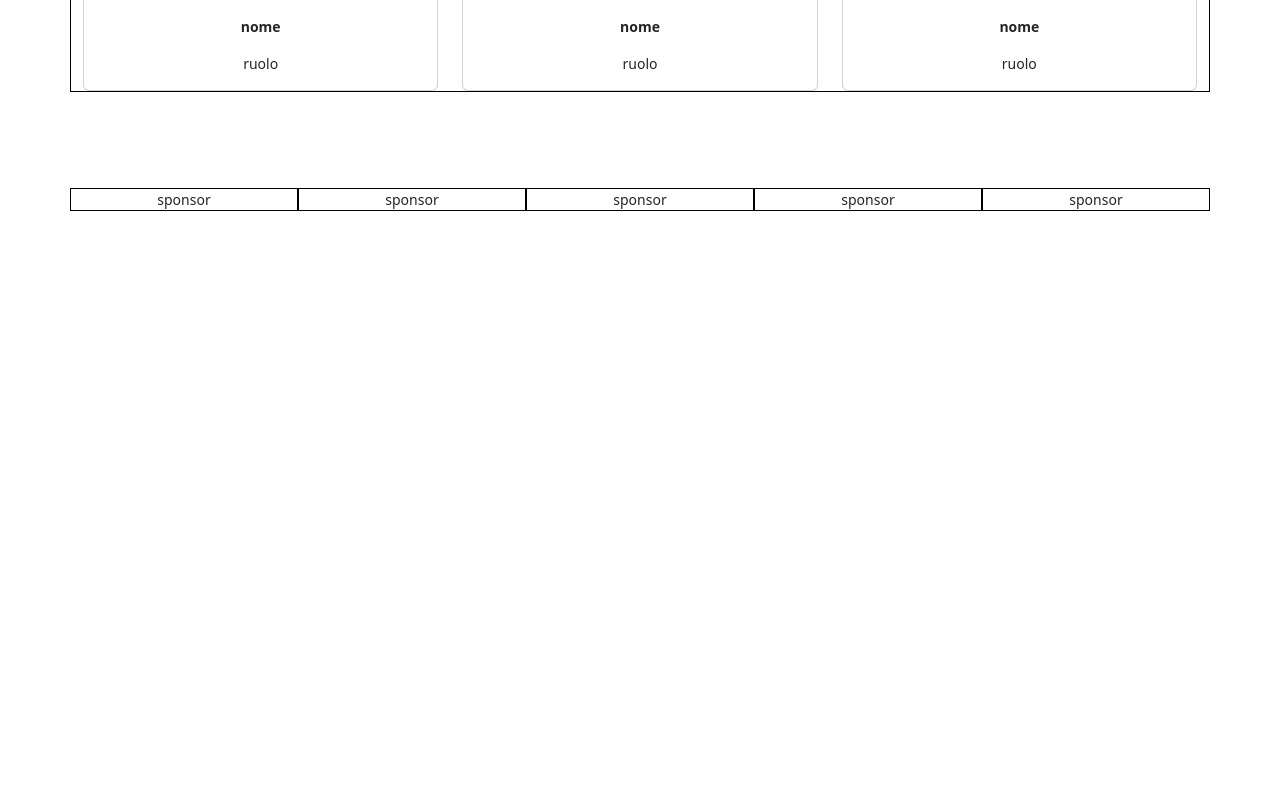
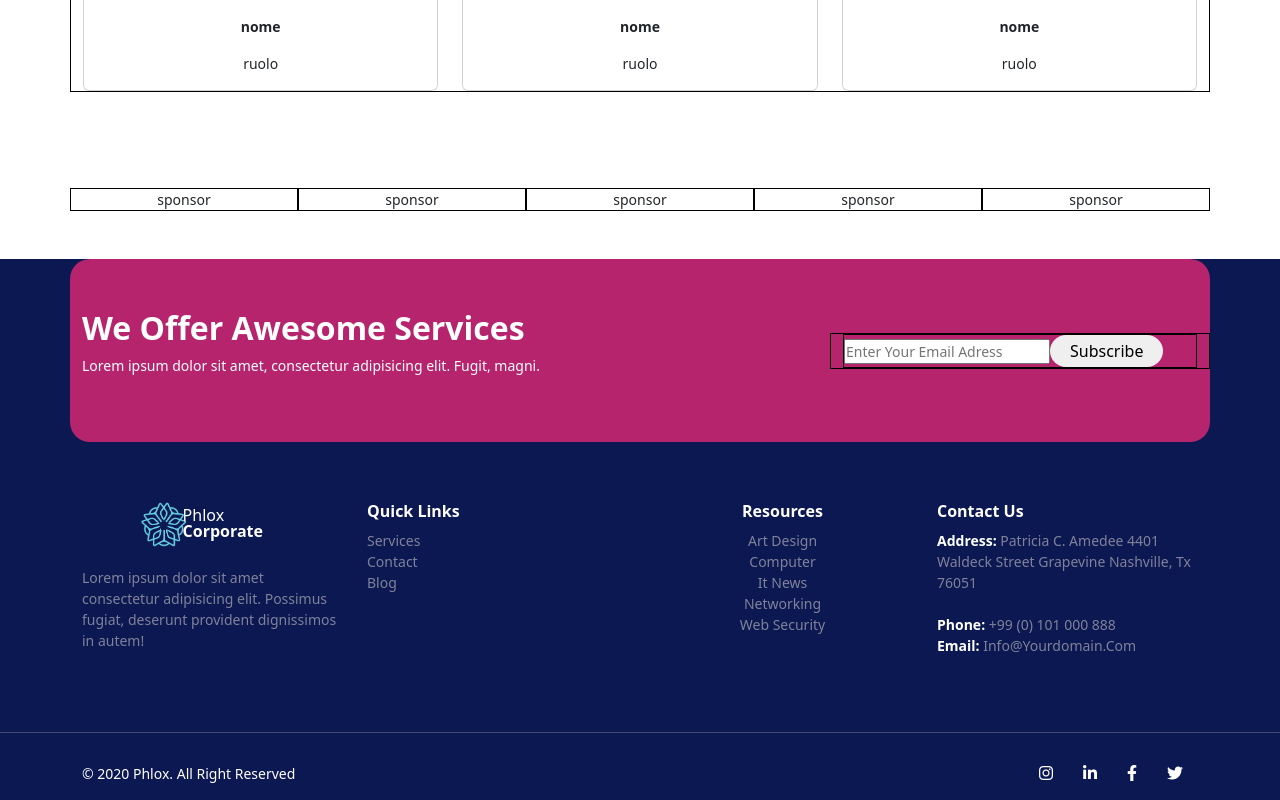
Before and after one commit to GiacWebDev/proj-html-vuejs, a Vue app: page / in a window 1280 px wide. Shown: the part 2548-3348 px from the top of the page. Before the commit the page ends 2807 px from the top, so only its background shows below. Built offline with nearby package versions, Linux system fonts and the light colour scheme.

Commit message:
[add] section to footer

```diff
--- a/index.html
+++ b/index.html
@@ -1,9 +1,19 @@
-<!doctype html>
+<!DOCTYPE html>
 <html lang="en">
   <head>
     <meta charset="UTF-8" />
     <link rel="icon" type="image/svg+xml" href="/vite.svg" />
     <meta name="viewport" content="width=device-width, initial-scale=1.0" />
+
+    <!-- FONTAWESOME -->
+    <link
+      rel="stylesheet"
+      href="https://cdnjs.cloudflare.com/ajax/libs/font-awesome/6.4.2/css/all.min.css"
+      integrity="sha512-z3gLpd7yknf1YoNbCzqRKc4qyor8gaKU1qmn+CShxbuBusANI9QpRohGBreCFkKxLhei6S9CQXFEbbKuqLg0DA=="
+      crossorigin="anonymous"
+      referrerpolicy="no-referrer"
+    />
+
     <title>Vite + Vue</title>
   </head>
   <body>
--- a/src/assets/scss/main.scss
+++ b/src/assets/scss/main.scss
@@ -30,7 +30,8 @@ h1,
 h2,
 h3,
 h4,
-h5 {
+h5,
+h6 {
   text-transform: capitalize;
 }
 
--- a/src/assets/scss/partials/_variables.scss
+++ b/src/assets/scss/partials/_variables.scss
@@ -15,3 +15,6 @@ $card-light: #FEFEFE;
 
 // testo descrizione celeste
 $light-blue-text: #03A7D3E6;
+
+// testo p
+$description-text: #81829A
--- a/src/components/AppFooter.vue
+++ b/src/components/AppFooter.vue
@@ -1,21 +1,135 @@
 <script>
+
+import Newsletter from './partials/Newsletter.vue';
+import Copyright from './partials/Copyright.vue';
+
+
 export default {
-  name: 'AppFooter'
+  name: 'AppFooter',
+  components: {
+    Newsletter,
+    Copyright
+  }
 }
 </script>
 
 
 <template>
 
-<div class="Newsletter"></div>
+  <footer>
 
-<div class="infos"></div>
+    <Newsletter />
 
-<div class="copyright"></div>
+    <div class="infos">
+      <div class="container">
+        <div class="row row-cols-4">
 
+          <div class="col">
+
+            <div class="logo-box d-flex align-items-center">
+              <div class="image col-3">
+                <img src="/images/cropped-cropped-icon-270x270.png" alt="logo">
+              </div>
+              <div class="logo-text col-9">
+                <h5>phlox</h5>
+                <h5><strong>corporate</strong></h5>
+              </div>
+            </div>
+
+            <p>Lorem ipsum dolor sit amet consectetur adipisicing elit. Possimus fugiat, deserunt provident dignissimos in autem!</p>
+          </div>
+
+          <div class="col">
+            <h6><strong>quick links</strong></h6>
+            <ul>
+              <li><a href="#">services</a></li>
+              <li><a href="#">contact</a></li>
+              <li><a href="#">blog</a></li>
+            </ul>
+          </div>
+
+          <div class="col text-center">
+            <h6><strong>resources</strong></h6>
+            <ul>
+              <li><a href="#">art design</a></li>
+              <li><a href="#">computer</a></li>
+              <li><a href="#">it news</a></li>
+              <li><a href="#">networking</a></li>
+              <li><a href="#">web security</a></li>
+            </ul>
+          </div>
+
+          <div class="col">
+            <h6><strong>contact us</strong></h6>
+            <ul>
+              <li><a href="#"><strong>address: </strong>patricia c. amedee 4401 waldeck street grapevine nashville, tx 76051</a></li>
+              <br>
+              <li><a href="#"><strong>phone: </strong>+99 (0) 101 000 888</a></li>
+              <li><a href="#"><strong>email: </strong>info@yourdomain.com</a></li>
+            </ul>
+          </div>
+
+
+
+        </div>
+      </div>
+    </div>
+
+    <Copyright />
+
+  </footer>
 </template>
 
 
-<style>
+<style lang="scss" scoped>
+@use '../assets/scss/main.scss' as *;
+
+footer {
+  background-color: $light-primary;
+  .infos {
+    margin: 60px 0;
+  }
+  .col {
+    .logo-box {
+      width: 55%;
+      margin-bottom: 20px;
+        img {
+        width: 45px;
+        }
+      }
+      .logo-text {
+        margin-left: 6px;
+        padding-top: 5px;
+          h5 {
+          color: $card-light;
+          line-height: .5rem;
+        }
+      }
+      h6 {
+        color: $card-light;
+      }
+      p {
+        color: $description-text;
+      }
+      ul {
+        padding: 0;
+        li {
+          list-style: none;
+          text-transform: capitalize;
+          strong {
+            color: white;
+          }
+          a {
+            text-decoration: none;
+            color: $description-text;
+          }
+        }
+    }
+  }
+}
+
+
+
+
 
 </style>
--- a/src/components/AppMain.vue
+++ b/src/components/AppMain.vue
@@ -64,7 +64,6 @@ export default {
 
   </div>
 
-
   <!-- blu -->
   <div class="Start-your-project py-5 white-text">
     <div class="container">
--- /dev/null
+++ b/src/components/partials/Copyright.vue
@@ -0,0 +1,65 @@
+
+<script>
+export default {
+  name: 'Copyright',
+}
+</script>
+
+
+<template>
+
+  <div class="copyright">
+    <div class="container">
+      <div class="row row-cols-2 ">
+
+        <div class="col">
+          <p>© 2020 Phlox. All Right Reserved</p>
+        </div>
+
+        <div class="col">
+          <ul>
+            <li><a href="#">
+              <i class="fa-brands fa-instagram" style="color: #ffffff;"></i>
+            </a></li>
+            <li>
+              <i class="fa-brands fa-linkedin-in" style="color: #ffffff;"></i>
+            </li>
+            <li>
+              <i class="fa-brands fa-facebook-f" style="color: #ffffff;"></i>
+            </li>
+            <li>
+              <i class="fa-brands fa-twitter" style="color: #ffffff;"></i>
+            </li>
+
+          </ul>
+        </div>
+
+      </div>
+    </div>
+  </div>
+
+
+</template>
+
+
+<style lang="scss" scoped>
+@use '../../assets/scss/main.scss' as *;
+
+.copyright {
+  border-top: 1px solid #81829a77;
+  color: white;
+  padding-top: 30px;
+  ul {
+    list-style: none;
+    text-align: end;
+    li {
+      display: inline-block;
+      margin: 0 15px;
+      i {
+        font-size: 1rem;
+      }
+    }
+  }
+}
+
+</style>
--- /dev/null
+++ b/src/components/partials/Newsletter.vue
@@ -0,0 +1,44 @@
+
+<script>
+export default {
+  name: 'Newsletter'
+}
+</script>
+
+
+<template>
+
+  <div class="newsletter container">
+    <div class="row d-flex align-items-center">
+      <div class="col-8">
+        <h2><strong>we offer awesome services</strong></h2>
+        <p>Lorem ipsum dolor sit amet, consectetur adipisicing elit. Fugit, magni.</p>
+      </div>
+
+      <div class="col-4 debug">
+        <div class="box-input debug">
+          <input type="text" placeholder="Enter Your Email Adress">
+          <button class="btns">subscribe</button>
+        </div>
+      </div>
+
+    </div>
+  </div>
+
+</template>
+
+
+<style lang="scss" scoped>
+@use '../../assets/scss/main.scss' as *;
+
+.newsletter {
+  background-color: $dark-Secondary;
+  border-radius: 20px;
+  padding: 50px 30px;
+  color: $card-light;
+  box-input {
+    background-color: $card-light;
+  }
+}
+
+</style>
```
